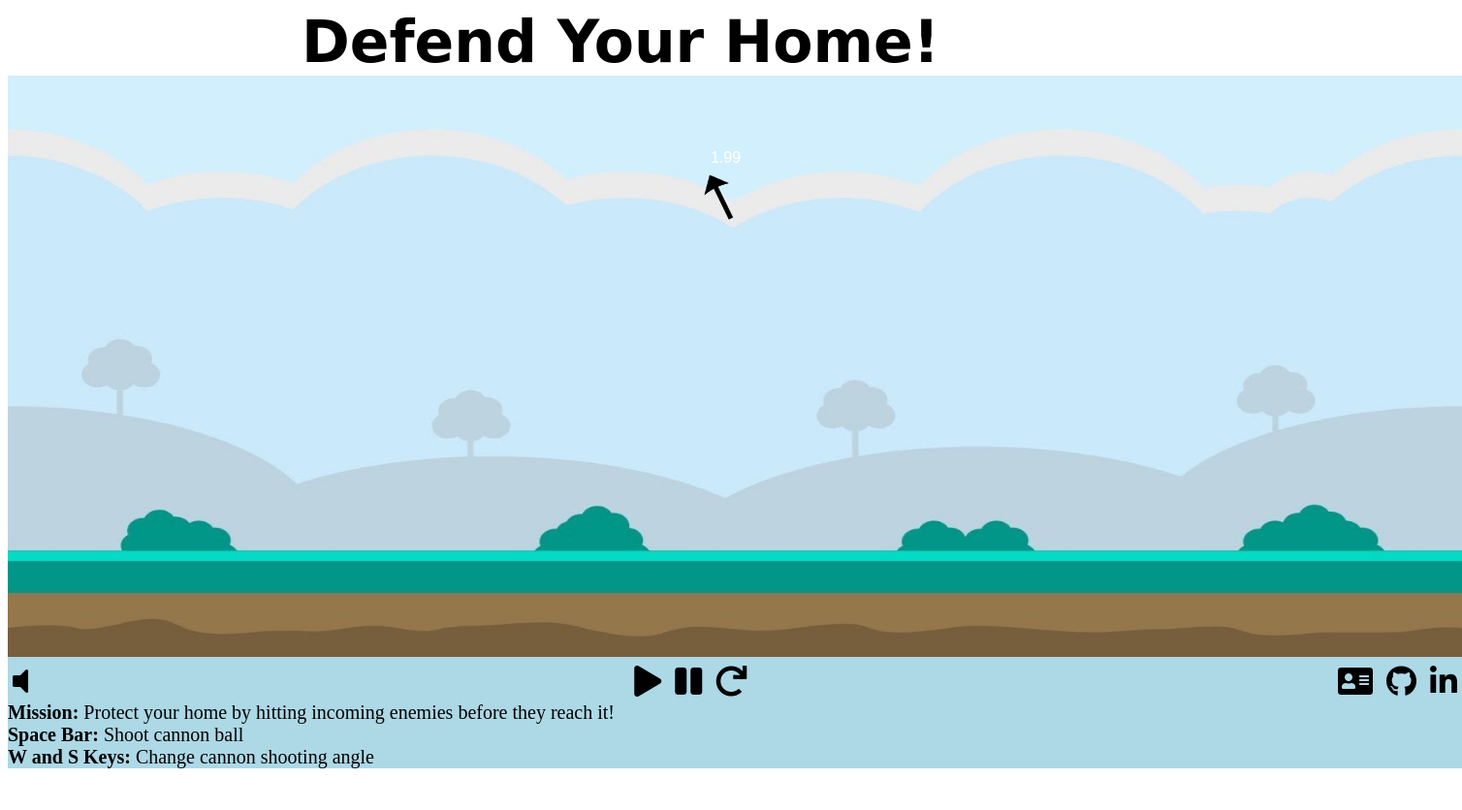
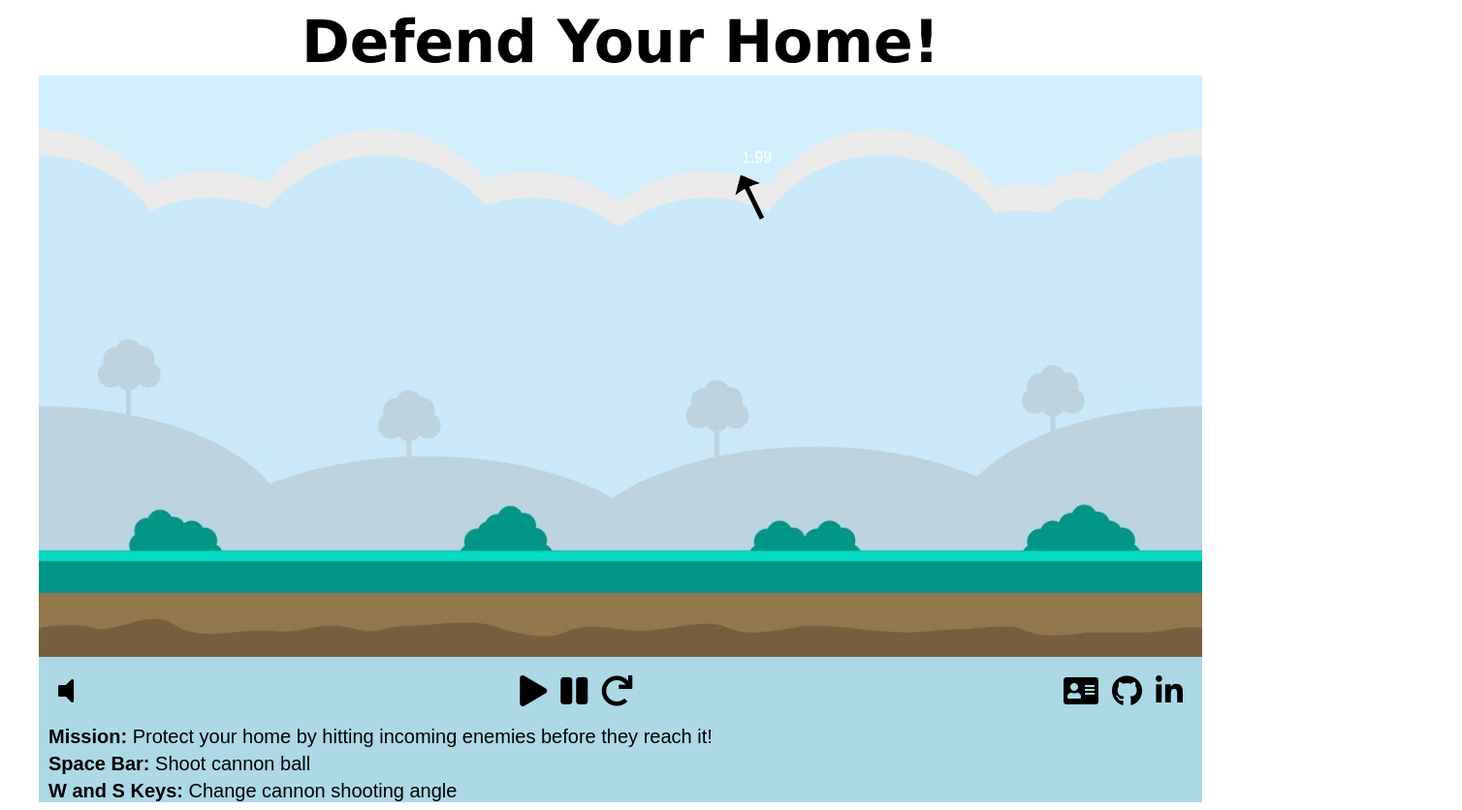
Before and after one commit to capoxix/defend-your-home, a website built with webpack: page index.html in a window 1280 px wide. Shown: the whole page at 97% size, 1508 px wide, since content can reach past the window. Before the commit the page ends 801 px from the top, so only its background shows below. Built offline with Linux system fonts and the light colour scheme.

Commit message:
add spacing between buttons and instructions

```diff
--- a/index.css
+++ b/index.css
@@ -11,19 +11,23 @@
 
 p {
   font-size: 13px;
-  margin-top: 0px;
-  margin-bottom: 0px;
+  margin-top: 5px;
+  margin-bottom: 5px;
+  padding-left: 10px;
+  padding-right: 10px;
 }
 
 .instructions{
   margin: 0 auto;
-  width: 1500px;
+  width: 1200px;
   background-color: lightblue;
 
 }
 
 .instructions p{
   font-size: 20px;
+  font-family: sans-serif;
+
 }
 
 button{
@@ -31,7 +35,7 @@ button{
 }
 .canvas-container{
   margin: 0 auto;
-  width: 1500px;
+  width: 1200px;
   background-color: lightblue;
 }
 
@@ -39,12 +43,6 @@ i{
   cursor: pointer;
   padding: 5px;
 }
-
-i.fa.fa-volume-off{
-  /* padding-left: 8px;
-  padding-right: 8px; */
-}
-
 
 button,i{
   border-radius: 5px;
@@ -58,9 +56,13 @@ button:hover, i:hover{
 
 .buttons{
   margin: 0 auto;
-  width: 1500px;
+  width: 1200px;
   display: flex;
   justify-content: space-between;
+  padding: 10px;
+  padding-left: 15px;
+  padding-right: 15px;
+  box-sizing: border-box;
 }
 
 .buttons-instructions{
--- a/js/index.js
+++ b/js/index.js
@@ -89,23 +89,6 @@ window.addEventListener("DOMContentLoaded", function(event) {
 
   let bgAudioNode = document.getElementById("bgsound");
   let audioNode = document.getElementById("sound");
-  let volumeMute = document.getElementById("volume-mute");
-
-  // volumeMute.addEventListener("click", ()=>{
-  //   if (!audioNode.muted) {
-  //     bgAudioNode.muted = true;
-  //     audioNode.muted = true;
-  //   }
-  // });
-
-  // let volumeOpen = document.getElementById("volume-up");
-  // volumeOpen.addEventListener("click",()=>{
-  //   if (audioNode.muted) {
-  //     bgAudioNode.muted = false;
-  //     audioNode.muted = false;
-  // }
-  // });
-
 
   let volume = document.getElementById("volume");
 
```
Also changed, not shown: index.html (+0 -3 lines), dist/lib/bundle.js, 1 other file.
